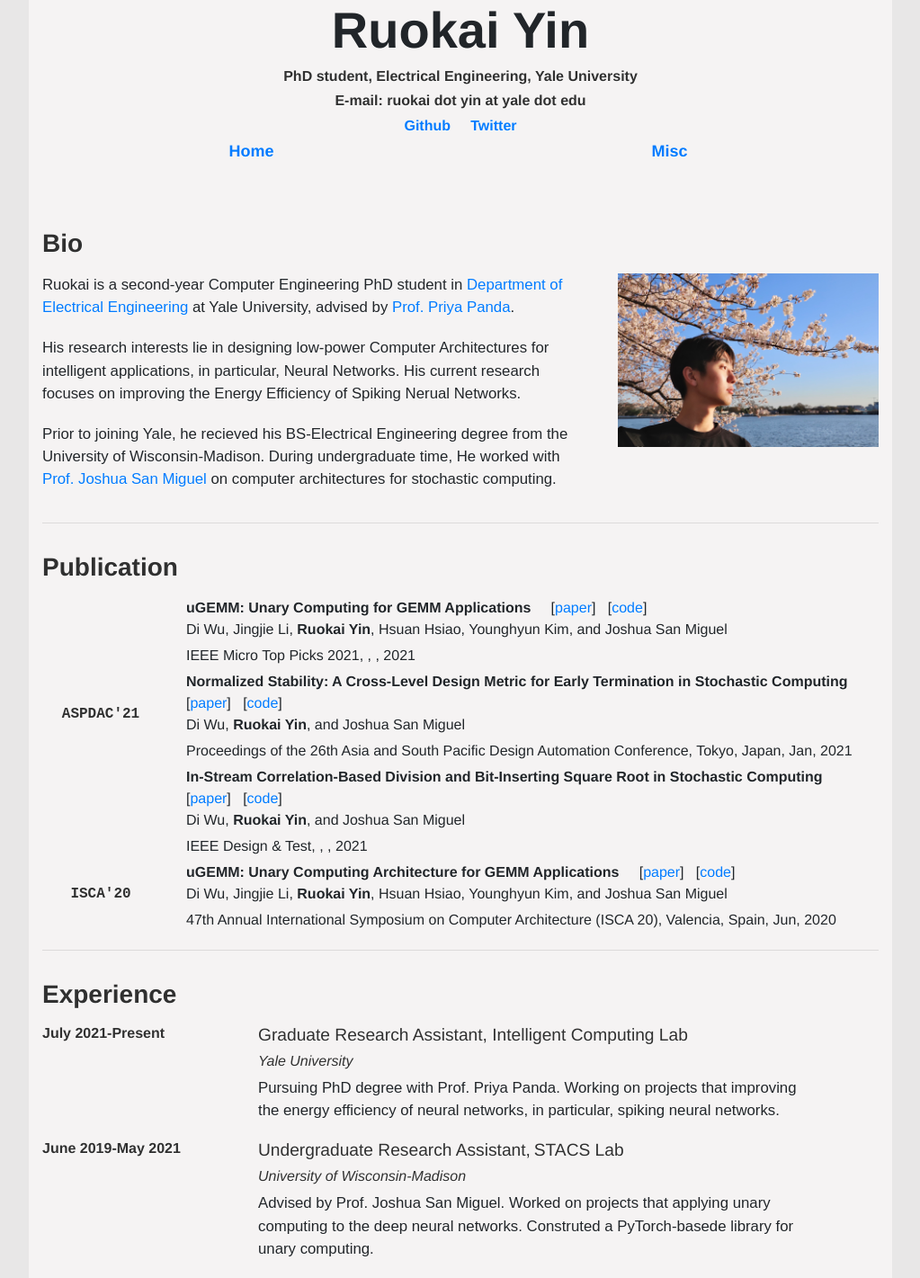
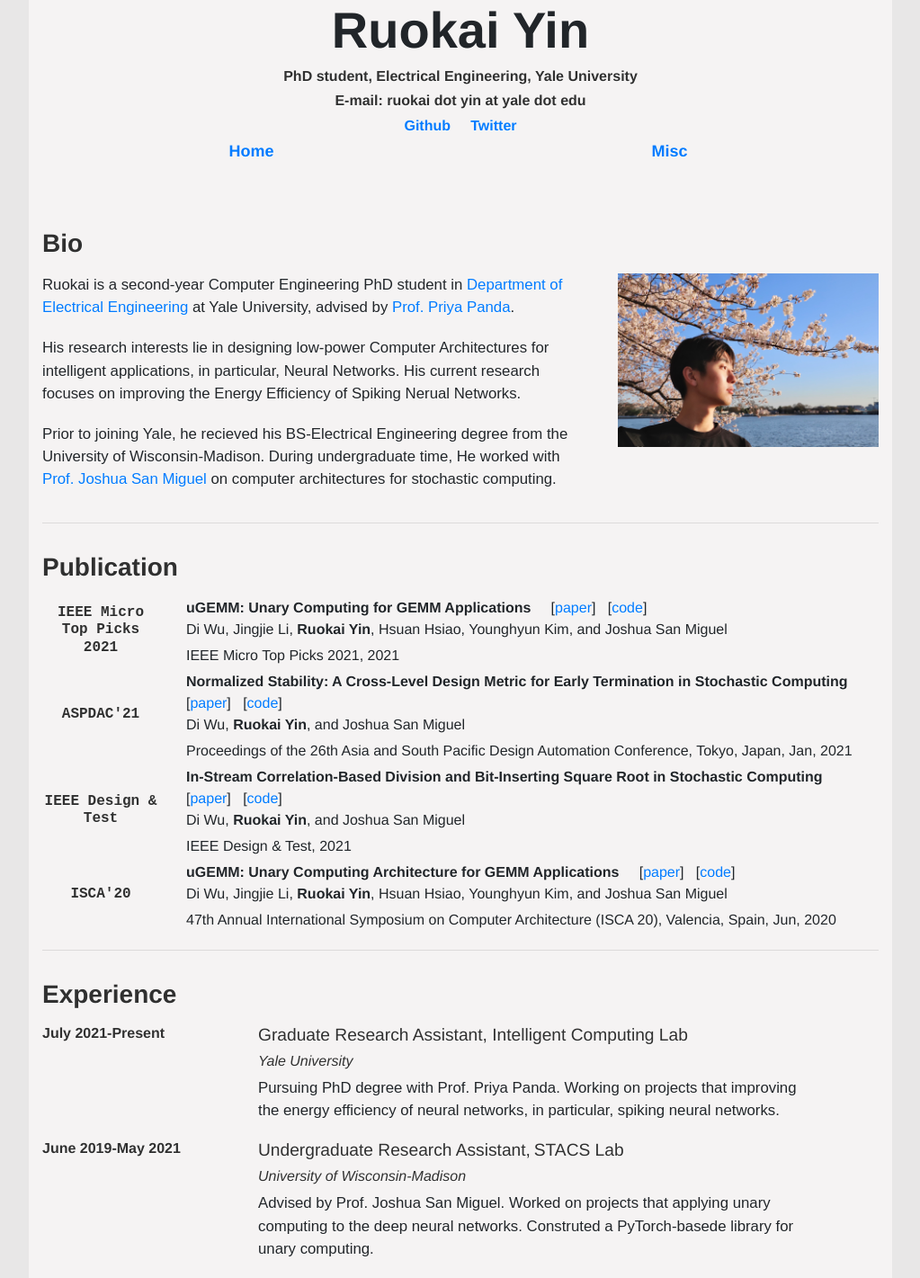
Before and after one commit to RuokaiYin/RuokaiYin.github.io, a Jekyll site: the page built from index.html, in a window 1280 px wide. Shown: the whole page at 90% size, without its empty margins (128-1151 px from the left). Built offline with Jekyll 4.4.1, drawn with Linux system fonts in a browser that asks for light colours.

Commit message:
revise format

```diff
--- a/_data/publications.yml
+++ b/_data/publications.yml
@@ -7,7 +7,7 @@
   month:
   address:
   publisher: IEEE
-  conference:
+  conference: N
   file: ugemm_top.pdf
   code: https://github.com/diwu1990/UnarySim
 
@@ -31,7 +31,7 @@
   month:
   address:
   publisher: IEEE
-  conference:
+  conference: N
   file: udiv.pdf
   code: https://github.com/diwu1990/UnarySim
 
--- a/_includes/publications.html
+++ b/_includes/publications.html
@@ -5,7 +5,8 @@
 </div>
 
 {% for publication in site.data.publications %}
-{% if publication.conference == "" %}
+{% if publication.conference == "N" %}
+
 <div class="row">
     <div class="col-2 align-self-center">
         <h4 class="conference">{{ publication.booktitle }}</h4>
```
